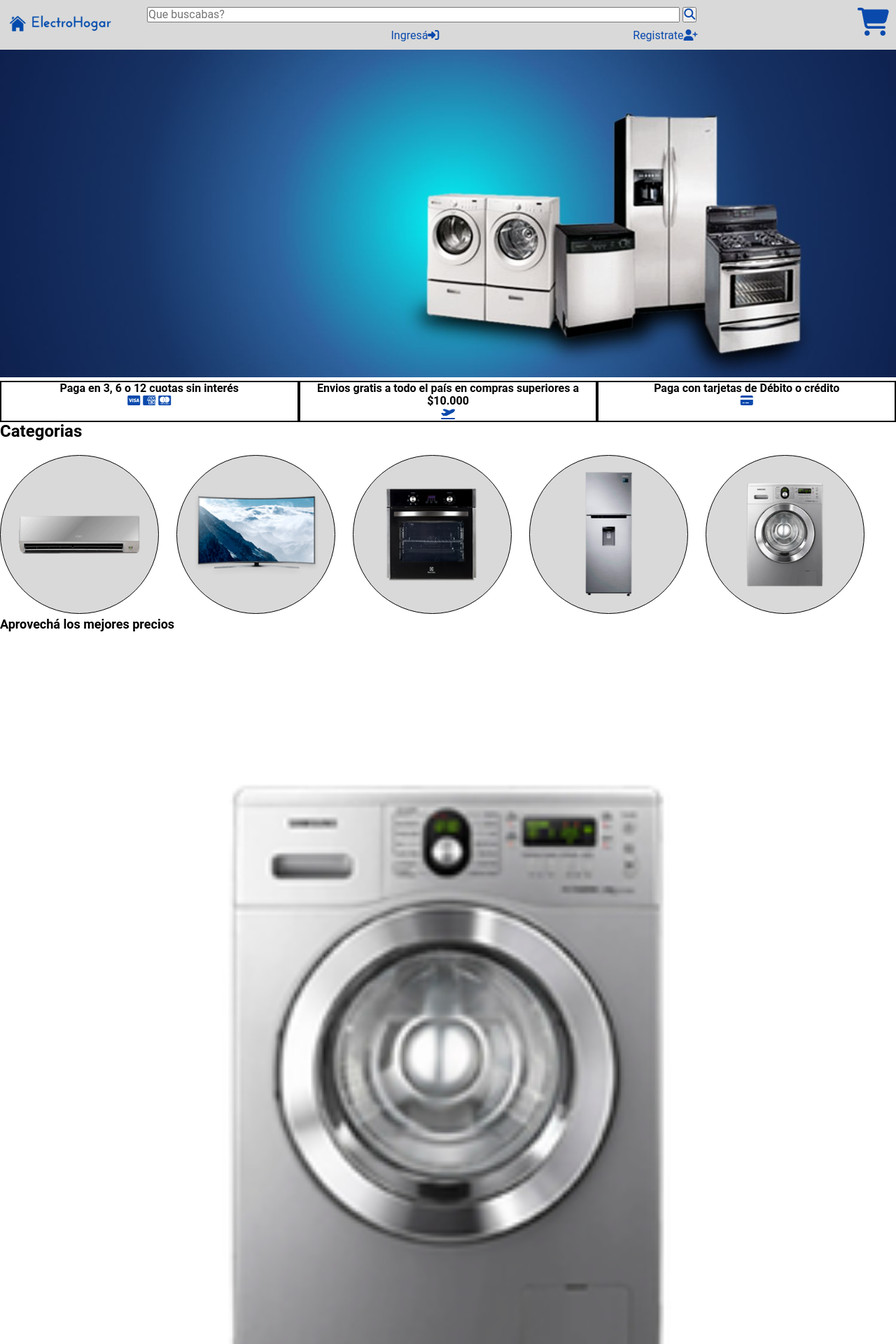
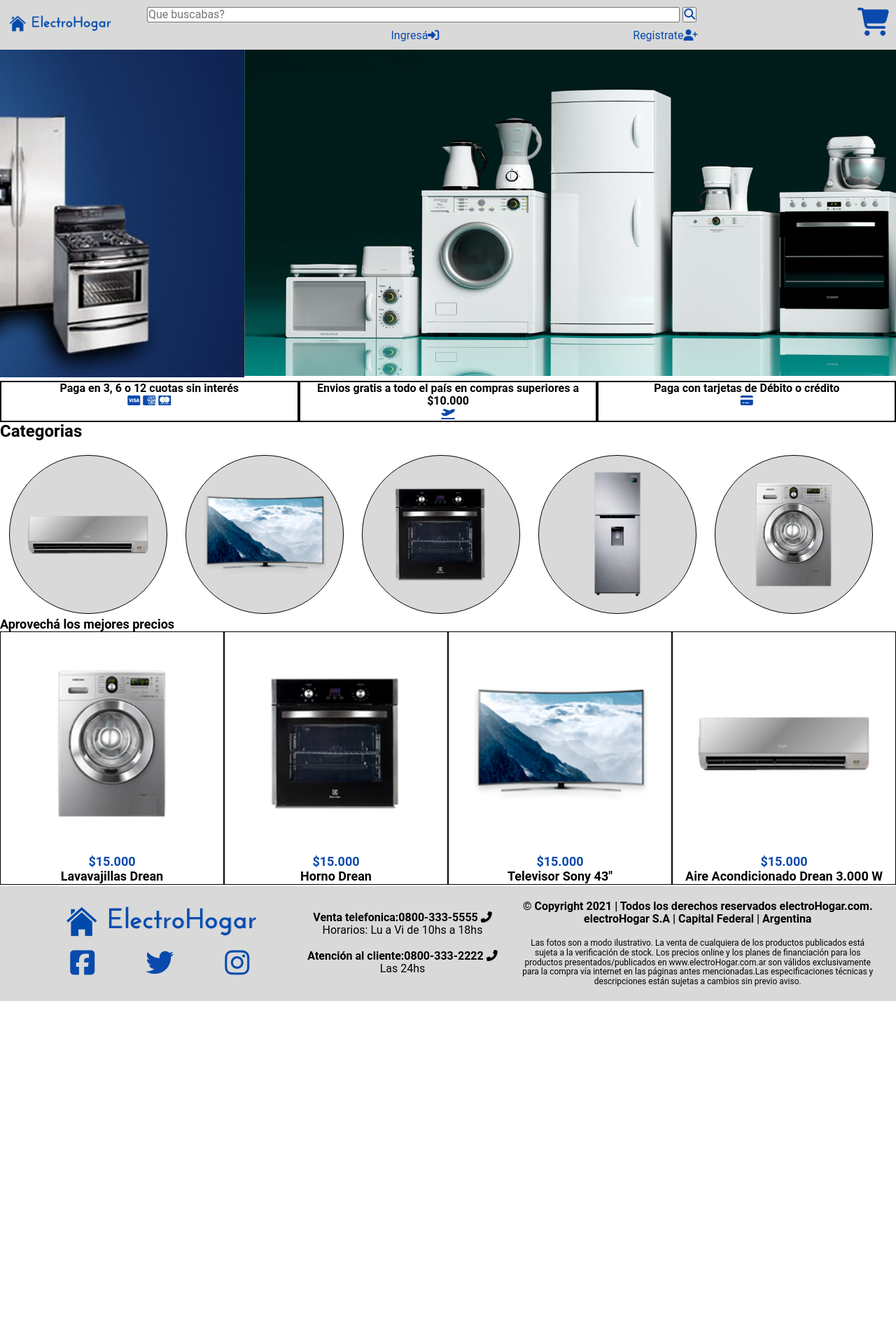
Before and after one commit to gcoseani1987/grupo_8_ElectroHogar, a Node server app: page / in a window 1280 px wide. Shown: the top 1920 px of the page at 70% size. After the commit the page ends 1430 px from the top, so only its background shows below. Run offline with Node 20, Linux system fonts and the light colour scheme; some libraries are stand-ins or nearby versions.

Commit message:
agregando carrusel

```diff
--- a/public/css/stylesHome.css
+++ b/public/css/stylesHome.css
@@ -47,9 +47,31 @@
 .main-header-center-left i{
     color: rgb(10,74,173);
 }
-.banner{
+.slider{
     padding-top: 70px;
+    overflow: hidden;
 }
+.slider ul{
+    display: flex;
+    padding: 0;
+    width: 200%;
+    animation: cambio 20s infinite;
+}
+.slider li{
+    width: 100%;
+    list-style: none;
+}
+.slider img {
+    width: 100%;
+}
+@keyframes cambio {
+    0% {margin-left: 0%;}
+    20% {margin-left: 0%;}
+
+    50% {margin-left: -100%}
+    70% {margin-left: -100%}
+}
+
 .promo i{
     color: rgb(10,74,173);
 }
@@ -68,7 +90,7 @@
 .categorias{
     display: flex;
     width: 100%;
-
+    text-align: center;
 }
 .categorias img{
     width: 90%;
@@ -82,8 +104,8 @@
     display: block;
     justify-content: center;
 }
-.venta article{
-    border: ;
+.producto{
+    border: 1px solid black;
 }
 .text{
     font-size: 18px;
@@ -164,6 +186,13 @@
         padding-right: 20px;
         padding-left: 20px;
     }
+    .venta {
+        display: flex;
+        flex-wrap: wrap;
+    }
+    .producto {
+        flex-basis: 50%;
+    }
 }
 @media(min-width:769px){
     .main-header{
@@ -180,6 +209,13 @@
     }
     .promo{
         display: flex;
+    }
+    .venta {
+        display: flex;
+        flex-wrap: wrap;
+    }
+    .producto {
+        flex-basis: 33.33%;
     }
     .footer-center{
         padding: 0;
@@ -202,6 +238,13 @@
 
 }
 @media(min-width:1200px){
+    .venta {
+        display: flex;
+        flex-wrap: wrap;
+    }
+    .producto {
+        flex-basis: 25%;
+    }
     .footer-right{
         border-top: 0;
         margin-top: -20px;
--- a/views/home.html
+++ b/views/home.html
@@ -36,8 +36,11 @@
      </div>
   </header>
   <main>
-    <div class="banner">
-    <img width="100%" src="/images/banner.jpg" alt="Banner">
+    <div class="slider">
+      <ul>
+        <li><img src="/images/banner.jpg" alt="Banner"></li>
+        <li><img src="/images/banner2.jpg" alt="Banner"></li>
+      </ul>
     </div>
     <div class="promo">
       <p>Paga en 3, 6 o 12 cuotas sin interés <br><i class="fab fa-cc-visa"></i>   <i class="fab fa-cc-amex"></i>   <i class="fab fa-cc-mastercard"></i></p>
@@ -64,22 +67,22 @@
     </section>
     <h2 class="text">Aprovechá los mejores precios</h2>
     <section class="venta">
-      <article>
+      <article class="producto">
         <a href="/detalleProducto"><img src="/images/lavavajillas.png" alt="Lavavajillas"></a>
         <p class="precio">$15.000</p>
         <p class="modelo">Lavavajillas Drean </p>
       </article>
-      <article>
+      <article class="producto">
         <a href="/detalleProducto"><img src="/images/hornos.png" alt="Hornos"></a>
         <p class="precio">$15.000</p>
         <p class="modelo">Horno Drean</p>
       </article>
-      <article>
+      <article class="producto">
         <a href="/detalleProducto"><img src="/images/televisor.png" alt="Televisor"></a>
         <p class="precio">$15.000</p>
         <p class="modelo">Televisor Sony 43"</p>
       </article>
-      <article>
+      <article class="producto">
         <a href="/detalleProducto"><img src="/images/aire.png" alt="Aire Acondicionado"></a>
         <p class="precio">$15.000</p>
         <p class="modelo">Aire Acondicionado Drean 3.000 W</p>
```
Also changed, not shown: public/images/banner2.jpg (added), 1 other file.
